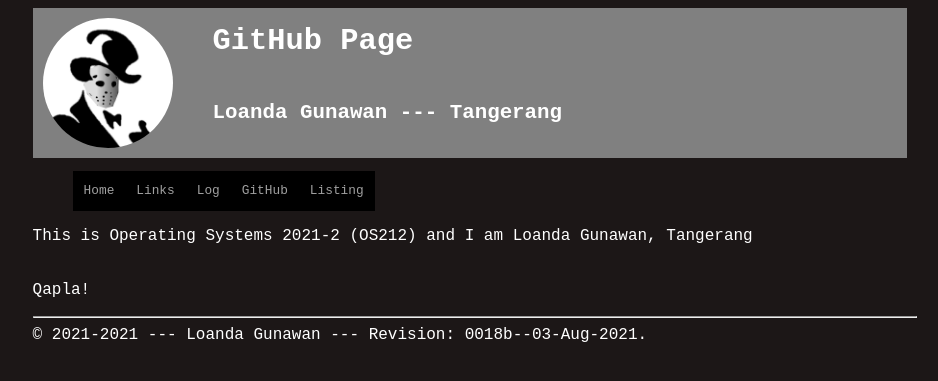
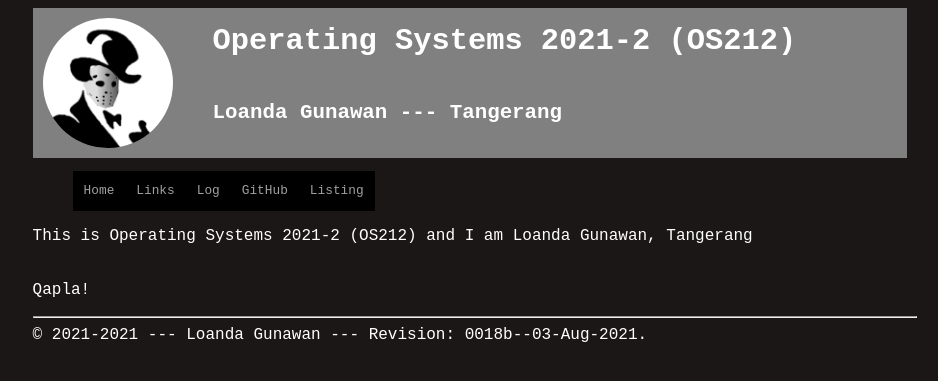
Before and after one commit to Gloanda/os212, a Jekyll site: the page built from index.md, in a window 1280 px wide. Shown: the top 381 px of the page, without its empty margins (165-1103 px from the left). Built offline with Jekyll 4.4.1, drawn with Linux system fonts in a browser that asks for light colours.

Commit message:
Update _config.yml

```diff
--- a/_config.yml
+++ b/_config.yml
@@ -17,7 +17,7 @@ navbarlinks:
   link:      "https://github.com/Gloanda/os212/"
 - navbar:    "Listing"
   link:      "/000.html"
-title:       "GitHub Page"
+title:       "Operating Systems 2021-2 (OS212)"
 lang:        "en-US"
 author:      "Loanda Gunawan"
 address:     "Tangerang"
```
